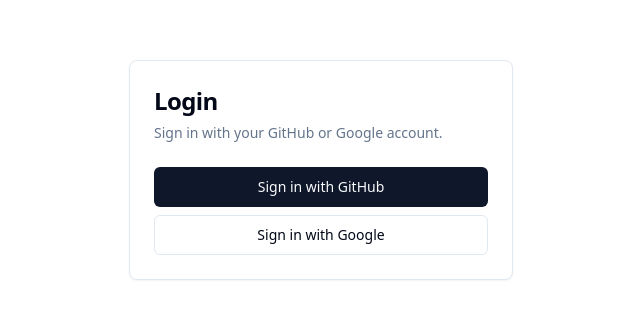
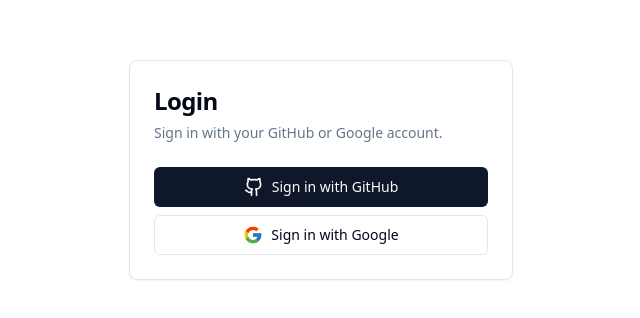
Before and after one commit to nalbam/nextjs-admin, a Next.js app: page /login in a window 1280 px wide. Shown: the part 230-548 px from the top of the page, without its empty margins (319-959 px from the left). Built offline with nearby package versions, Linux system fonts and the light colour scheme; what drizzle-zod would draw is missing.

Commit message:
Add GitHub and Google icons to login page buttons

```diff
--- a/app/login/page.tsx
+++ b/app/login/page.tsx
@@ -7,6 +7,7 @@ import {
   CardTitle
 } from '@/components/ui/card';
 import { signIn } from '@/lib/auth';
+import { GitHubIcon, GoogleIcon } from '@/components/icons';
 
 export default function LoginPage() {
   return (
@@ -28,7 +29,10 @@ export default function LoginPage() {
             }}
             className="w-full"
           >
-            <Button className="w-full">Sign in with GitHub</Button>
+            <Button className="w-full flex items-center justify-center gap-2">
+              <GitHubIcon className="w-5 h-5" />
+              Sign in with GitHub
+            </Button>
           </form>
           <form
             action={async () => {
@@ -39,7 +43,10 @@ export default function LoginPage() {
             }}
             className="w-full"
           >
-            <Button className="w-full" variant="outline">Sign in with Google</Button>
+            <Button className="w-full flex items-center justify-center gap-2" variant="outline">
+              <GoogleIcon className="w-5 h-5" />
+              Sign in with Google
+            </Button>
           </form>
         </CardFooter>
       </Card>
--- a/components/icons.tsx
+++ b/components/icons.tsx
@@ -108,6 +108,55 @@ export function Logo() {
   );
 }
 
+export function GitHubIcon(props: React.SVGProps<SVGSVGElement>) {
+  return (
+    <svg
+      {...props}
+      xmlns="http://www.w3.org/2000/svg"
+      width="24"
+      height="24"
+      viewBox="0 0 24 24"
+      fill="none"
+      stroke="currentColor"
+      strokeWidth="2"
+      strokeLinecap="round"
+      strokeLinejoin="round"
+    >
+      <path d="M15 22v-4a4.8 4.8 0 0 0-1-3.5c3 0 6-2 6-5.5.08-1.25-.27-2.48-1-3.5.28-1.15.28-2.35 0-3.5 0 0-1 0-3 1.5-2.64-.5-5.36-.5-8 0C6 2 5 2 5 2c-.3 1.15-.3 2.35 0 3.5A5.403 5.403 0 0 0 4 9c0 3.5 3 5.5 6 5.5-.39.49-.68 1.05-.85 1.65-.17.6-.22 1.23-.15 1.85v4" />
+      <path d="M9 18c-4.51 2-5-2-7-2" />
+    </svg>
+  );
+}
+
+export function GoogleIcon(props: React.SVGProps<SVGSVGElement>) {
+  return (
+    <svg
+      {...props}
+      xmlns="http://www.w3.org/2000/svg"
+      viewBox="0 0 48 48"
+      width="24"
+      height="24"
+    >
+      <path
+        fill="#FFC107"
+        d="M43.611,20.083H42V20H24v8h11.303c-1.649,4.657-6.08,8-11.303,8c-6.627,0-12-5.373-12-12c0-6.627,5.373-12,12-12c3.059,0,5.842,1.154,7.961,3.039l5.657-5.657C34.046,6.053,29.268,4,24,4C12.955,4,4,12.955,4,24c0,11.045,8.955,20,20,20c11.045,0,20-8.955,20-20C44,22.659,43.862,21.35,43.611,20.083z"
+      />
+      <path
+        fill="#FF3D00"
+        d="M6.306,14.691l6.571,4.819C14.655,15.108,18.961,12,24,12c3.059,0,5.842,1.154,7.961,3.039l5.657-5.657C34.046,6.053,29.268,4,24,4C16.318,4,9.656,8.337,6.306,14.691z"
+      />
+      <path
+        fill="#4CAF50"
+        d="M24,44c5.166,0,9.86-1.977,13.409-5.192l-6.19-5.238C29.211,35.091,26.715,36,24,36c-5.202,0-9.619-3.317-11.283-7.946l-6.522,5.025C9.505,39.556,16.227,44,24,44z"
+      />
+      <path
+        fill="#1976D2"
+        d="M43.611,20.083H42V20H24v8h11.303c-0.792,2.237-2.231,4.166-4.087,5.571c0.001-0.001,0.002-0.001,0.003-0.002l6.19,5.238C36.971,39.205,44,34,44,24C44,22.659,43.862,21.35,43.611,20.083z"
+      />
+    </svg>
+  );
+}
+
 export function VercelLogo(props: React.SVGProps<SVGSVGElement>) {
   return (
     <svg
```
